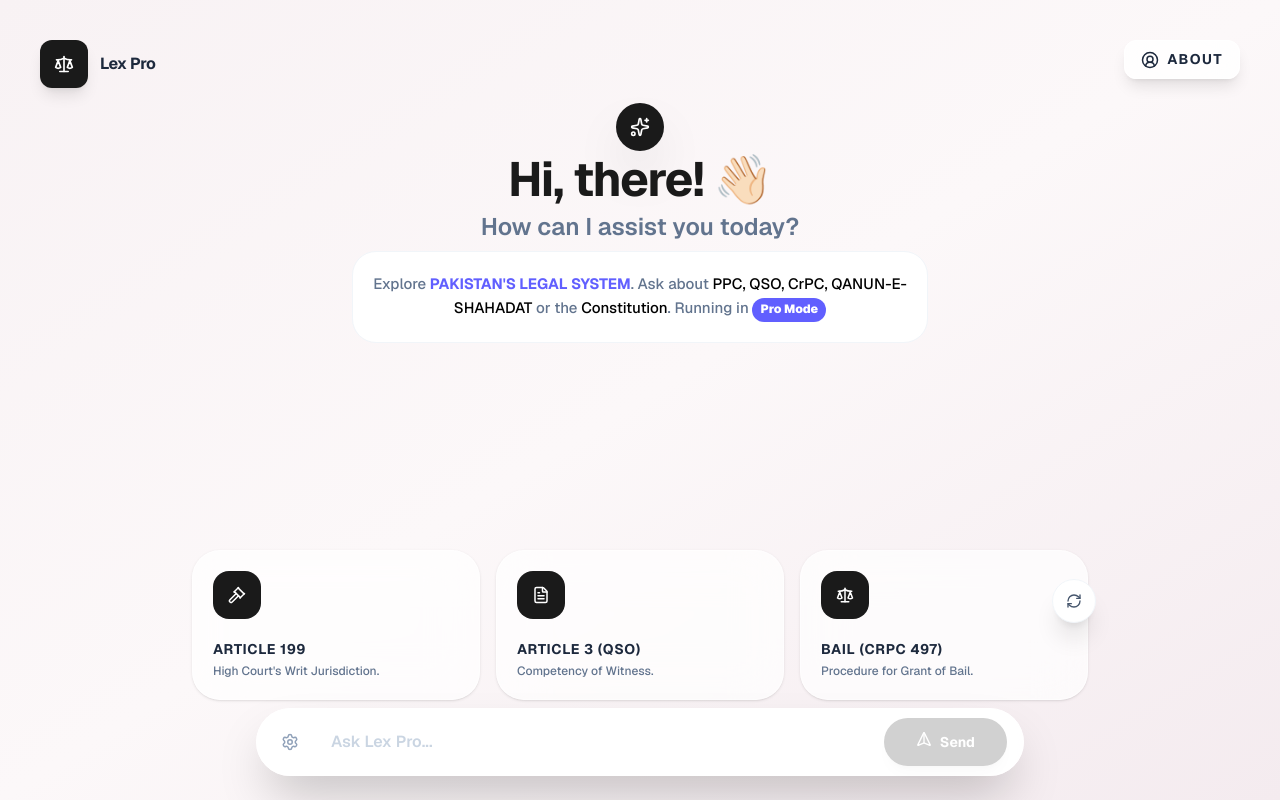
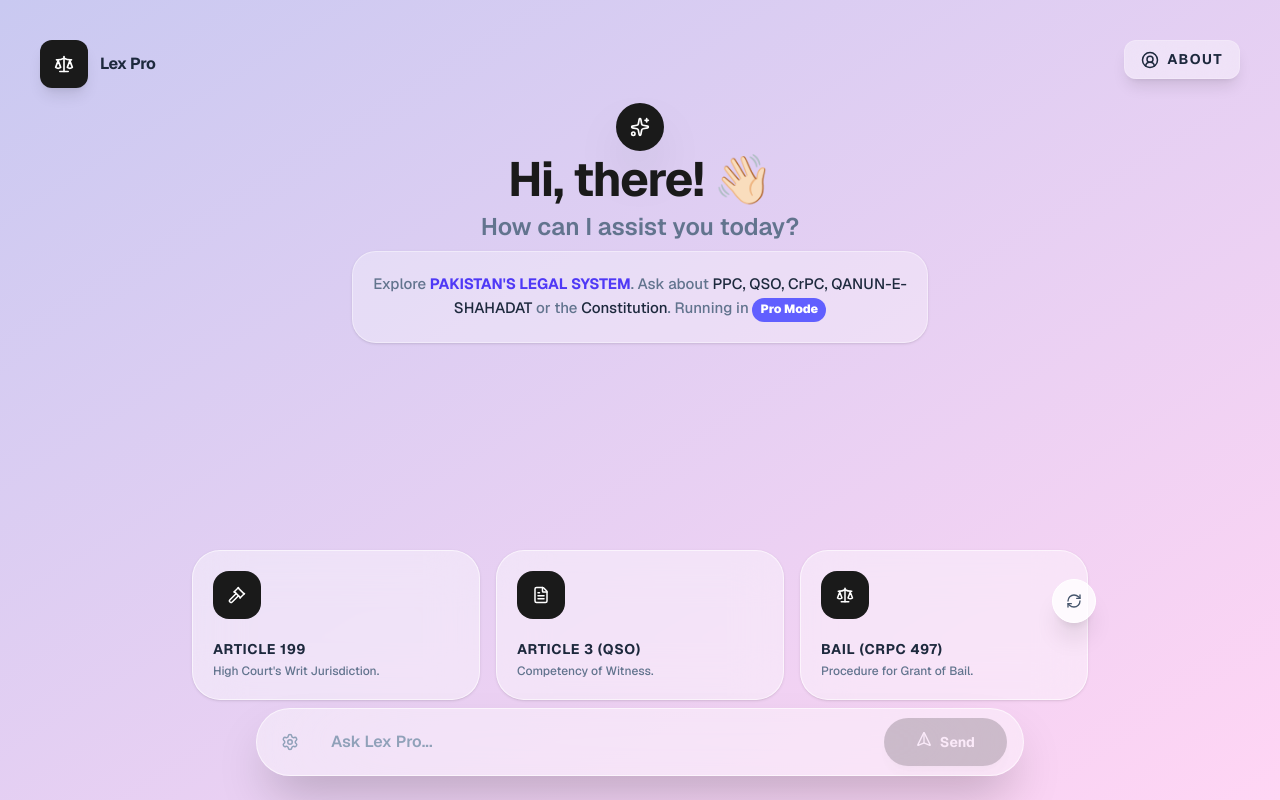
Before and after one commit to Abdullahja5558/lexpro-ai, a Next.js app: page / in a window 1280 px wide. Built offline with nearby package versions, Linux system fonts and the light colour scheme.

Commit message:
updated color

```diff
--- a/app/dashboard/page.tsx
+++ b/app/dashboard/page.tsx
@@ -46,15 +46,16 @@ const PromptCard = ({ p, isDark, onClick }: any) => (
   <motion.div
     whileTap={{ scale: 0.98 }}
     onClick={onClick}
-  // Yahan 'translate-y-3' add kiya hai jo card ko thora niche shift kar dega
     className={`translate-y-2 md:translate-y-6 p-4 md:p-5 rounded-[24px] md:rounded-[28px] border shadow-sm cursor-pointer transition-all flex items-center md:flex-col md:items-start gap-3 md:gap-4 md:min-h-[150px] md:justify-between overflow-hidden ${
       isDark
         ? "bg-white/5 border-white/10 hover:bg-white/10 text-white"
-      : "bg-white/70 backdrop-blur-xl border-white/50 hover:bg-white text-slate-800"
+        : "bg-white/40 backdrop-blur-xl border-white/60 hover:bg-white/80 text-slate-800"
     }`}
   >
     <div
-    className={`w-10 h-10 md:w-12 md:h-12 rounded-xl md:rounded-2xl flex items-center justify-center shrink-0 transition-all ${isDark ? "bg-white text-black" : "bg-[#1a1a1a] text-white"}`}
+      className={`w-10 h-10 md:w-12 md:h-12 rounded-xl md:rounded-2xl flex items-center justify-center shrink-0 transition-all ${
+        isDark ? "bg-white text-black" : "bg-[#1a1a1a] text-white"
+      }`}
     >
       {p.icon}
     </div>
@@ -63,7 +64,9 @@ const PromptCard = ({ p, isDark, onClick }: any) => (
         {p.title}
       </p>
       <p
-      className={`text-[11px] md:text-[12px] font-medium line-clamp-2 leading-snug ${isDark ? "text-slate-400" : "text-slate-500"}`}
+        className={`text-[11px] md:text-[12px] font-medium line-clamp-2 leading-snug ${
+          isDark ? "text-slate-400" : "text-slate-500"
+        }`}
       >
         {p.desc}
       </p>
@@ -77,22 +80,19 @@ const initialPrompts = [
     title: "Article 199",
     desc: "High Court's Writ Jurisdiction.",
     icon: <Gavel size={18} />,
-    query:
-      "Explain the scope of Writ Jurisdiction under Article 199 of the Constitution of Pakistan.",
+    query: "Explain the scope of Writ Jurisdiction under Article 199 of the Constitution of Pakistan.",
   },
   {
     title: "Article 3 (QSO)",
     desc: "Competency of Witness.",
     icon: <FileText size={18} />,
-    query:
-      "Who is a competent witness according to Article 3 of Qanun-e-Shahadat Order 1984?",
+    query: "Who is a competent witness according to Article 3 of Qanun-e-Shahadat Order 1984?",
   },
   {
     title: "Bail (CrPC 497)",
     desc: "Procedure for Grant of Bail.",
     icon: <Scale size={18} />,
-    query:
-      "Explain the law and procedure for the grant of bail in bailable and non-bailable offences under Section 497 of CrPC.",
+    query: "Explain the law and procedure for the grant of bail in bailable and non-bailable offences under Section 497 of CrPC.",
   },
 ];
 
@@ -101,43 +101,37 @@ const extraPrompts = [
     title: "PPC Section 302",
     desc: "Punishment for Qatl-i-Amd.",
     icon: <ShieldCheck size={18} />,
-    query:
-      "What are the essential ingredients and punishments under PPC Section 302?",
+    query: "What are the essential ingredients and punishments under PPC Section 302?",
   },
   {
     title: "Article 163 (QSO)",
     desc: "Deciding case on Oath.",
     icon: <BookOpen size={18} />,
-    query:
-      "What is the procedure and importance of Article 163 of QSO regarding decision on the basis of Oath?",
+    query: "What is the procedure and importance of Article 163 of QSO regarding decision on the basis of Oath?",
   },
   {
     title: "Dying Declaration",
     desc: "Article 46(1) QSO.",
     icon: <FileText size={18} />,
-    query:
-      "What is a Dying Declaration and its evidentiary value under Article 46(1) of Qanun-e-Shahadat Order?",
+    query: "What is a Dying Declaration and its evidentiary value under Article 46(1) of Qanun-e-Shahadat Order?",
   },
   {
     title: "Identification Parade",
     desc: "Article 22 QSO.",
     icon: <ShieldCheck size={18} />,
-    query:
-      "Explain the concept and legal requirements of Identification Parade under Article 22 of QSO.",
+    query: "Explain the concept and legal requirements of Identification Parade under Article 22 of QSO.",
   },
   {
     title: "CrPC Section 154",
     desc: "Registration of FIR procedure.",
     icon: <BookOpen size={18} />,
-    query:
-      "What is the legal procedure for lodging an FIR under Section 154 of CrPC?",
+    query: "What is the legal procedure for lodging an FIR under Section 154 of CrPC?",
   },
   {
     title: "Article 184(3)",
     desc: "Supreme Court's Suo Moto.",
     icon: <Gavel size={18} />,
-    query:
-      "Discuss the Suo Moto jurisdiction of the Supreme Court under Article 184(3).",
+    query: "Discuss the Suo Moto jurisdiction of the Supreme Court under Article 184(3).",
   },
 ];
 
@@ -167,8 +161,7 @@ export default function LexProFinal() {
 
   useEffect(() => {
     if (chatContainerRef.current) {
-      chatContainerRef.current.scrollTop =
-        chatContainerRef.current.scrollHeight;
+      chatContainerRef.current.scrollTop = chatContainerRef.current.scrollHeight;
     }
   }, [messages, loading]);
 
@@ -198,10 +191,7 @@ export default function LexProFinal() {
     if (abortControllerRef.current) {
       abortControllerRef.current.abort();
       setLoading(false);
-      const time = new Date().toLocaleTimeString([], {
-        hour: "2-digit",
-        minute: "2-digit",
-      });
+      const time = new Date().toLocaleTimeString([], { hour: "2-digit", minute: "2-digit" });
       setMessages((prev) => [
         ...prev,
         {
@@ -217,10 +207,7 @@ export default function LexProFinal() {
   const handleAsk = async (forcedQuery?: string) => {
     const activeQuery = forcedQuery || query;
     if (loading || !activeQuery.trim()) return;
-    const time = new Date().toLocaleTimeString([], {
-      hour: "2-digit",
-      minute: "2-digit",
-    });
+    const time = new Date().toLocaleTimeString([], { hour: "2-digit", minute: "2-digit" });
     setMessages((prev) => [...prev, { role: "user", text: activeQuery, time }]);
     setLoading(true);
     setQuery("");
@@ -259,27 +246,31 @@ export default function LexProFinal() {
 
   return (
     <div
-      className={`h-[100dvh] w-full transition-colors duration-700 flex flex-col font-sans overflow-hidden relative ${
+      className={`h-[100dvh] w-full transition-all duration-700 flex flex-col font-sans overflow-hidden relative ${
         isDark
           ? "bg-[#0a0a0a] text-white"
-          : "bg-[#f8f2f4] bg-gradient-to-br from-[#f8f2f4] via-[#fcf8f9] to-[#f4ebef] text-slate-900"
+          : "bg-gradient-to-br from-[#c9c9f1] to-[#ffd5f4] text-slate-900"
       }`}
     >
       {/* 1. Floating Side Logo */}
       <div className="fixed top-6 left-6 md:top-10 md:left-10 flex items-center gap-3 z-[100] pointer-events-none">
         <div
-          className={`w-10 h-10 md:w-12 md:h-12 rounded-xl flex items-center justify-center shadow-lg transition-all ${isDark ? "bg-white text-black" : "bg-[#1a1a1a] text-white"}`}
+          className={`w-10 h-10 md:w-12 md:h-12 rounded-xl flex items-center justify-center shadow-lg transition-all ${
+            isDark ? "bg-white text-black" : "bg-[#1a1a1a] text-white"
+          }`}
         >
           <Scale size={20} />
         </div>
         <span
-          className={`font-bold text-[14px] md:text-[16px] tracking-tight transition-colors ${isDark ? "text-white" : "text-slate-800"}`}
+          className={`font-bold text-[14px] md:text-[16px] tracking-tight transition-colors ${
+            isDark ? "text-white" : "text-slate-800"
+          }`}
         >
           Lex Pro
         </span>
       </div>
 
-      {/* --- PREMIUM ABOUT BUTTON (Top Right) --- */}
+      {/* --- PREMIUM ABOUT BUTTON --- */}
       <button
         onClick={() => router.push("/about")}
         className="fixed top-6 right-6 md:top-10 md:right-10 flex items-center gap-2 z-[100] group active:scale-95 transition-all cursor-pointer pointer-events-auto"
@@ -288,7 +279,7 @@ export default function LexProFinal() {
           className={`px-4 py-2 rounded-xl flex items-center gap-2 shadow-lg backdrop-blur-xl border transition-all ${
             isDark
               ? "bg-white/5 border-white/10 hover:bg-white/10 text-white"
-              : "bg-white/80 border-white text-slate-800 hover:bg-white"
+              : "bg-white/40 border-white/20 text-slate-800 hover:bg-white/60"
           }`}
         >
           <UserCircle2 size={18} />
@@ -306,48 +297,53 @@ export default function LexProFinal() {
               initial={{ opacity: 0, scale: 0.98 }}
               animate={{ opacity: 1, scale: 1 }}
               exit={{ opacity: 0, y: -20 }}
-              /* -mt-12 ya -mt-20 add karne se ye upar shift ho jayega */
               className="w-full flex flex-col items-center justify-center text-center -mt-12 md:-mt-20"
             >
               <motion.div
                 initial={{ rotate: -10, scale: 0.8 }}
                 animate={{ rotate: 0, scale: 1 }}
-                className={`w-12 h-12 md:w-12 md:h-12 rounded-[22px] md:rounded-[28px] flex items-center justify-center shadow-2xl mb-6 md:mb-1 transition-all ${isDark ? "bg-white text-black" : "bg-[#1a1a1a] text-white"}`}
+                className={`w-12 h-12 md:w-12 md:h-12 rounded-[22px] md:rounded-[28px] flex items-center justify-center shadow-2xl mb-6 md:mb-1 transition-all ${
+                  isDark ? "bg-white text-black" : "bg-[#1a1a1a] text-white"
+                }`}
               >
                 <Sparkles size={20} />
               </motion.div>
 
               <h1
-                className={`text-3xl md:text-5xl font-bold tracking-tight mb-2 md:mb-2 ${isDark ? "text-white" : "text-[#1a1a1a]"}`}
+                className={`text-3xl md:text-5xl font-bold tracking-tight mb-2 md:mb-2 ${
+                  isDark ? "text-white" : "text-[#1a1a1a]"
+                }`}
               >
                 Hi, there! 👋🏻
               </h1>
 
               <h2
-                className={`text-lg md:text-2xl font-semibold mb-2 md:mb-2 ${isDark ? "text-slate-400" : "text-slate-500"}`}
+                className={`text-lg md:text-2xl font-semibold mb-2 md:mb-2 ${
+                  isDark ? "text-slate-400" : "text-slate-500"
+                }`}
               >
                 How can I assist you today?
               </h2>
 
               <div
-                className={`max-w-xs md:max-w-xl mx-auto p-4 md:p-5 rounded-2xl md:rounded-3xl border transition-all ${isDark ? "bg-white/5 border-white/10" : "bg-white border-slate-100"}`}
+                className={`max-w-xs md:max-w-xl mx-auto p-4 md:p-5 rounded-2xl md:rounded-3xl border transition-all ${
+                  isDark ? "bg-white/5 border-white/10" : "bg-white/30 border-white/40 shadow-sm"
+                }`}
               >
                 <p
-                  className={`text-[13px] md:text-[15px] font-medium leading-relaxed ${isDark ? "text-slate-400" : "text-slate-500"}`}
+                  className={`text-[13px] md:text-[15px] font-medium leading-relaxed ${
+                    isDark ? "text-slate-400" : "text-slate-500"
+                  }`}
                 >
                   Explore{" "}
-                  <span className="text-indigo-500 font-bold uppercase">
-                    Pakistan's Legal System
-                  </span>
-                  . Ask about{" "}
-                  <span className={isDark ? "text-white" : "text-black"}>
+                  <span className="text-indigo-600 font-bold uppercase">Pakistan's Legal System</span>.
+                  Ask about{" "}
+                  <span className={isDark ? "text-white" : "text-slate-800"}>
                     PPC, QSO, CrPC, QANUN-E-SHAHADAT{" "}
                   </span>{" "}
                   or the{" "}
-                  <span className={isDark ? "text-white" : "text-black"}>
-                    Constitution
-                  </span>
-                  . Running in{" "}
+                  <span className={isDark ? "text-white" : "text-slate-800"}>Constitution</span>.
+                  Running in{" "}
                   <span className="inline-flex items-center gap-1 bg-indigo-500 text-white px-2 py-0.5 rounded-full text-[10px] md:text-[12px] font-black">
                     {mode} Mode
                   </span>
@@ -369,7 +365,15 @@ export default function LexProFinal() {
                 >
                   <div className="shrink-0">
                     <div
-                      className={`w-8 h-8 md:w-10 md:h-10 rounded-full flex items-center justify-center border shadow-sm transition-all ${m.role === "user" ? (isDark ? "bg-white border-white text-black" : "bg-[#1a1a1a] border-black text-white") : isDark ? "bg-[#1a1a1a] border-slate-800 text-white" : "bg-white border-slate-200 text-slate-700"}`}
+                      className={`w-8 h-8 md:w-10 md:h-10 rounded-full flex items-center justify-center border shadow-sm transition-all ${
+                        m.role === "user"
+                          ? isDark
+                            ? "bg-white border-white text-black"
+                            : "bg-[#1a1a1a] border-black text-white"
+                          : isDark
+                          ? "bg-[#1a1a1a] border-slate-800 text-white"
+                          : "bg-white/60 border-white text-slate-700"
+                      }`}
                     >
                       {m.isStopped ? (
                         <AlertCircle size={14} className="text-red-500" />
@@ -382,12 +386,22 @@ export default function LexProFinal() {
                     className={`flex flex-col ${m.role === "user" ? "items-end" : "items-start"} max-w-[88%] md:max-w-[80%] group`}
                   >
                     <div
-                      className={`relative text-[14px] md:text-[15px] font-medium leading-relaxed p-4 md:p-5 rounded-[20px] md:rounded-[22px] shadow-sm transition-all ${m.role === "user" ? (isDark ? "bg-white text-black rounded-tr-none" : "bg-[#1a1a1a] text-white rounded-tr-none") : isDark ? "bg-[#1a1a1a] border border-slate-800 text-slate-200 rounded-tl-none" : "bg-white border border-slate-100 text-slate-700 rounded-tl-none"} ${m.isStopped ? "border-red-500/50 italic opacity-80" : ""}`}
+                      className={`relative text-[14px] md:text-[15px] font-medium leading-relaxed p-4 md:p-5 rounded-[20px] md:rounded-[22px] shadow-sm transition-all ${
+                        m.role === "user"
+                          ? isDark
+                            ? "bg-white text-black rounded-tr-none"
+                            : "bg-[#1a1a1a] text-white rounded-tr-none"
+                          : isDark
+                          ? "bg-[#1a1a1a] border border-slate-800 text-slate-200 rounded-tl-none"
+                          : "bg-white/70 backdrop-blur-md border border-white text-slate-700 rounded-tl-none"
+                      } ${m.isStopped ? "border-red-500/50 italic opacity-80" : ""}`}
                     >
                       {m.role === "ai" && !m.isStopped && (
                         <button
                           onClick={() => copyToClipboard(m.text, i)}
-                          className={`absolute top-2 right-2 p-1.5 rounded-lg transition-all opacity-0 md:group-hover:opacity-100 ${isDark ? "bg-white/10 text-white hover:bg-white/20" : "bg-slate-100 text-slate-600 hover:bg-slate-200"}`}
+                          className={`absolute top-2 right-2 p-1.5 rounded-lg transition-all opacity-0 md:group-hover:opacity-100 ${
+                            isDark ? "bg-white/10 text-white hover:bg-white/20" : "bg-slate-200/50 text-slate-600 hover:bg-slate-200"
+                          }`}
                         >
                           {copiedId === i ? (
                             <Check size={12} className="text-green-500" />
@@ -409,9 +423,8 @@ export default function LexProFinal() {
                 </div>
               ))}
               {loading && (
-                <div className="flex items-center gap-3 text-[9px] md:text-[11px] font-black text-indigo-500 uppercase tracking-widest ml-11 md:ml-14">
-                  <Loader2 size={14} className="animate-spin" /> Analyzing
-                  Law...
+                <div className="flex items-center gap-3 text-[9px] md:text-[11px] font-black text-indigo-600 uppercase tracking-widest ml-11 md:ml-14">
+                  <Loader2 size={14} className="animate-spin" /> Analyzing Law...
                 </div>
               )}
             </motion.div>
@@ -435,17 +448,14 @@ export default function LexProFinal() {
             >
               <div className="grid grid-cols-1 md:grid-cols-3 gap-3 md:gap-4">
                 {prompts.map((p, i) => (
-                  <PromptCard
-                    key={i}
-                    p={p}
-                    isDark={isDark}
-                    onClick={() => handleAsk(p.query)}
-                  />
+                  <PromptCard key={i} p={p} isDark={isDark} onClick={() => handleAsk(p.query)} />
                 ))}
               </div>
               <button
                 onClick={handleRefreshPrompts}
-                className={`absolute -right-2 -top-4 md:top-1/2 md:-translate-y-1/2 w-9 h-9 md:w-11 md:h-11 border shadow-xl rounded-full flex items-center justify-center active:scale-90 transition-all z-[90] ${isDark ? "bg-[#1a1a1a] border-slate-800 text-white" : "bg-white border-slate-100 text-slate-600"}`}
+                className={`absolute -right-2 -top-4 md:top-1/2 md:-translate-y-1/2 w-9 h-9 md:w-11 md:h-11 border shadow-xl rounded-full flex items-center justify-center active:scale-90 transition-all z-[90] ${
+                  isDark ? "bg-[#1a1a1a] border-slate-800 text-white" : "bg-white/80 border-white text-slate-600"
+                }`}
               >
                 <RefreshCw size={16} />
               </button>
@@ -454,7 +464,9 @@ export default function LexProFinal() {
         </AnimatePresence>
 
         <div
-          className={`w-full max-w-3xl backdrop-blur-3xl border rounded-[25px] md:rounded-[35px] shadow-2xl flex items-center p-1.5 md:p-2 transition-all relative ${isDark ? "bg-black/60 border-white/10" : "bg-white/95 border-white"}`}
+          className={`w-full max-w-3xl backdrop-blur-3xl border rounded-[25px] md:rounded-[35px] shadow-2xl flex items-center p-1.5 md:p-2 transition-all relative ${
+            isDark ? "bg-black/60 border-white/10" : "bg-white/40 border-white/60"
+          }`}
         >
           <div className="relative">
             <button
@@ -462,15 +474,13 @@ export default function LexProFinal() {
                 e.stopPropagation();
                 setIsSettingsOpen(!isSettingsOpen);
               }}
-              className={`p-3 md:p-4 transition-colors ${isDark ? "text-slate-400 hover:text-white" : "text-slate-400 hover:text-black"}`}
+              className={`p-3 md:p-4 transition-colors ${
+                isDark ? "text-slate-400 hover:text-white" : "text-slate-400 hover:text-black"
+              }`}
             >
               <Settings
                 size={18}
-                className={
-                  isSettingsOpen
-                    ? "rotate-90 transition-transform"
-                    : "transition-transform"
-                }
+                className={isSettingsOpen ? "rotate-90 transition-transform" : "transition-transform"}
               />
             </button>
             <AnimatePresence>
@@ -479,19 +489,25 @@ export default function LexProFinal() {
                   initial={{ opacity: 0, y: 10, scale: 0.95 }}
                   animate={{ opacity: 1, y: -12, scale: 1 }}
                   exit={{ opacity: 0, y: 10, scale: 0.95 }}
-                  className={`absolute bottom-full left-0 mb-2 w-44 md:w-48 p-2 rounded-[20px] shadow-2xl border backdrop-blur-3xl z-[110] transition-all ${isDark ? "bg-black/80 border-white/10" : "bg-white/90 border-slate-100"}`}
+                  className={`absolute bottom-full left-0 mb-2 w-44 md:w-48 p-2 rounded-[20px] shadow-2xl border backdrop-blur-3xl z-[110] transition-all ${
+                    isDark ? "bg-black/80 border-white/10" : "bg-white/90 border-slate-100"
+                  }`}
                 >
                   <div className="space-y-1">
                     <div className="flex p-1 bg-slate-500/10 rounded-xl mb-2">
                       <button
                         onClick={() => toggleTheme("light")}
-                        className={`flex-1 flex items-center justify-center py-1.5 rounded-lg transition-all ${!isDark ? "bg-white shadow-sm text-black" : "text-slate-400"}`}
+                        className={`flex-1 flex items-center justify-center py-1.5 rounded-lg transition-all ${
+                          !isDark ? "bg-white shadow-sm text-black" : "text-slate-400"
+                        }`}
                       >
                         <Sun size={13} />
                       </button>
                       <button
                         onClick={() => toggleTheme("dark")}
-                        className={`flex-1 flex items-center justify-center py-1.5 rounded-lg transition-all ${isDark ? "bg-white shadow-sm text-black" : "text-slate-400"}`}
+                        className={`flex-1 flex items-center justify-center py-1.5 rounded-lg transition-all ${
+                          isDark ? "bg-white shadow-sm text-black" : "text-slate-400"
+                        }`}
                       >
                         <Moon size={13} />
                       </button>
@@ -507,13 +523,17 @@ export default function LexProFinal() {
                           updateMode(m.id);
                           setIsSettingsOpen(false);
                         }}
-                        className={`w-full flex items-center justify-between px-3 py-2 rounded-xl transition-all ${mode === m.id ? "bg-indigo-500 text-white" : isDark ? "text-slate-300 hover:bg-white/5" : "text-slate-700 hover:bg-slate-50"}`}
+                        className={`w-full flex items-center justify-between px-3 py-2 rounded-xl transition-all ${
+                          mode === m.id
+                            ? "bg-indigo-500 text-white"
+                            : isDark
+                            ? "text-slate-300 hover:bg-white/5"
+                            : "text-slate-700 hover:bg-slate-50"
+                        }`}
                       >
                         <div className="flex items-center gap-2">
                           {m.icon}{" "}
-                          <span className="text-[11px] md:text-[12px] font-bold">
-                            {m.id}
-                          </span>
+                          <span className="text-[11px] md:text-[12px] font-bold">{m.id}</span>
                         </div>
                         {mode === m.id && <Check size={11} />}
                       </button>
@@ -528,24 +548,26 @@ export default function LexProFinal() {
             onChange={(e) => setQuery(e.target.value)}
             onKeyDown={(e) => e.key === "Enter" && handleAsk()}
             placeholder="Ask Lex Pro..."
-            className={`flex-1 bg-transparent px-2 md:px-4 outline-none text-[14px] md:text-[16px] font-semibold transition-colors ${isDark ? "text-white placeholder:text-slate-600" : "text-slate-800 placeholder:text-slate-300"}`}
+            className={`flex-1 bg-transparent px-2 md:px-4 outline-none text-[14px] md:text-[16px] font-semibold transition-colors ${
+              isDark ? "text-white placeholder:text-slate-600" : "text-slate-800 placeholder:text-slate-400"
+            }`}
           />
           <div className="flex items-center gap-1 md:gap-2 pr-1 md:pr-2">
             <button
               onClick={loading ? handleStop : () => handleAsk()}
               disabled={!query.trim() && !loading}
-              className={`h-10 md:h-12 transition-all active:scale-95 shadow-lg flex items-center justify-center gap-2 rounded-full ${loading ? "w-10 md:w-12 px-0 bg-red-500 text-white hover:bg-red-600" : "px-4 md:px-8 " + (isDark ? "bg-white text-black hover:bg-slate-200" : "bg-[#1a1a1a] text-white hover:bg-black")} disabled:opacity-20`}
+              className={`h-10 md:h-12 transition-all active:scale-95 shadow-lg flex items-center justify-center gap-2 rounded-full ${
+                loading
+                  ? "w-10 md:w-12 px-0 bg-red-500 text-white hover:bg-red-600"
+                  : "px-4 md:px-8 " + (isDark ? "bg-white text-black hover:bg-slate-200" : "bg-[#1a1a1a] text-white hover:bg-black")
+              } disabled:opacity-20`}
             >
               {loading ? (
                 <Square size={14} fill="white" />
               ) : (
                 <Send size={16} className="rotate-[-45deg]" />
               )}
-              {!loading && (
-                <span className="hidden md:inline text-[14px] font-bold">
-                  Send
-                </span>
-              )}
+              {!loading && <span className="hidden md:inline text-[14px] font-bold">Send</span>}
             </button>
           </div>
         </div>
@@ -559,7 +581,7 @@ export default function LexProFinal() {
           margin: 0;
           position: fixed;
           width: 100%;
-          background: ${isDark ? "#0a0a0a" : "#f8f2f4"};
+          background: ${isDark ? "#0a0a0a" : "#ededf8"};
           transition: background 0.7s ease;
         }
         .no-scrollbar::-webkit-scrollbar {
```
Lines whose indentation alone changed are shown as unchanged.
